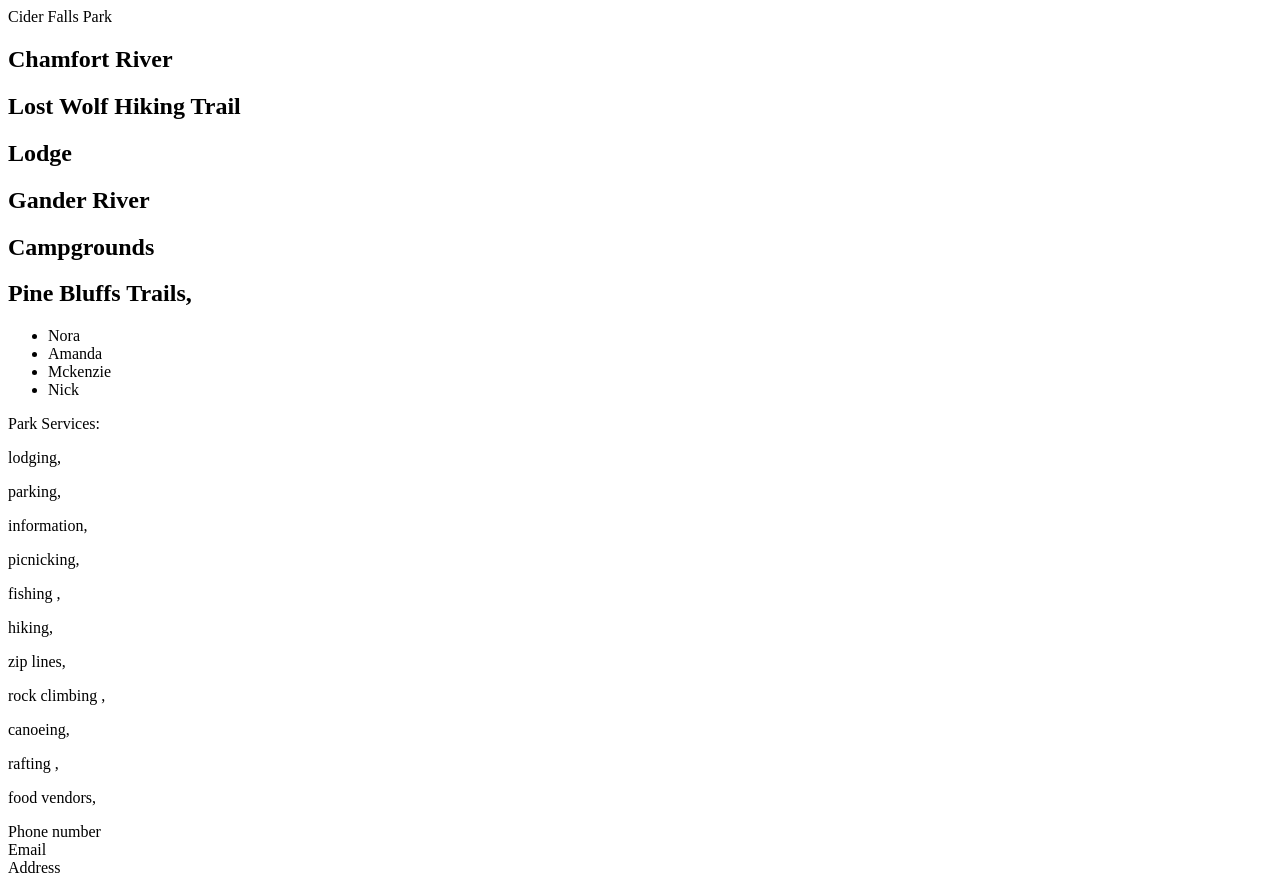
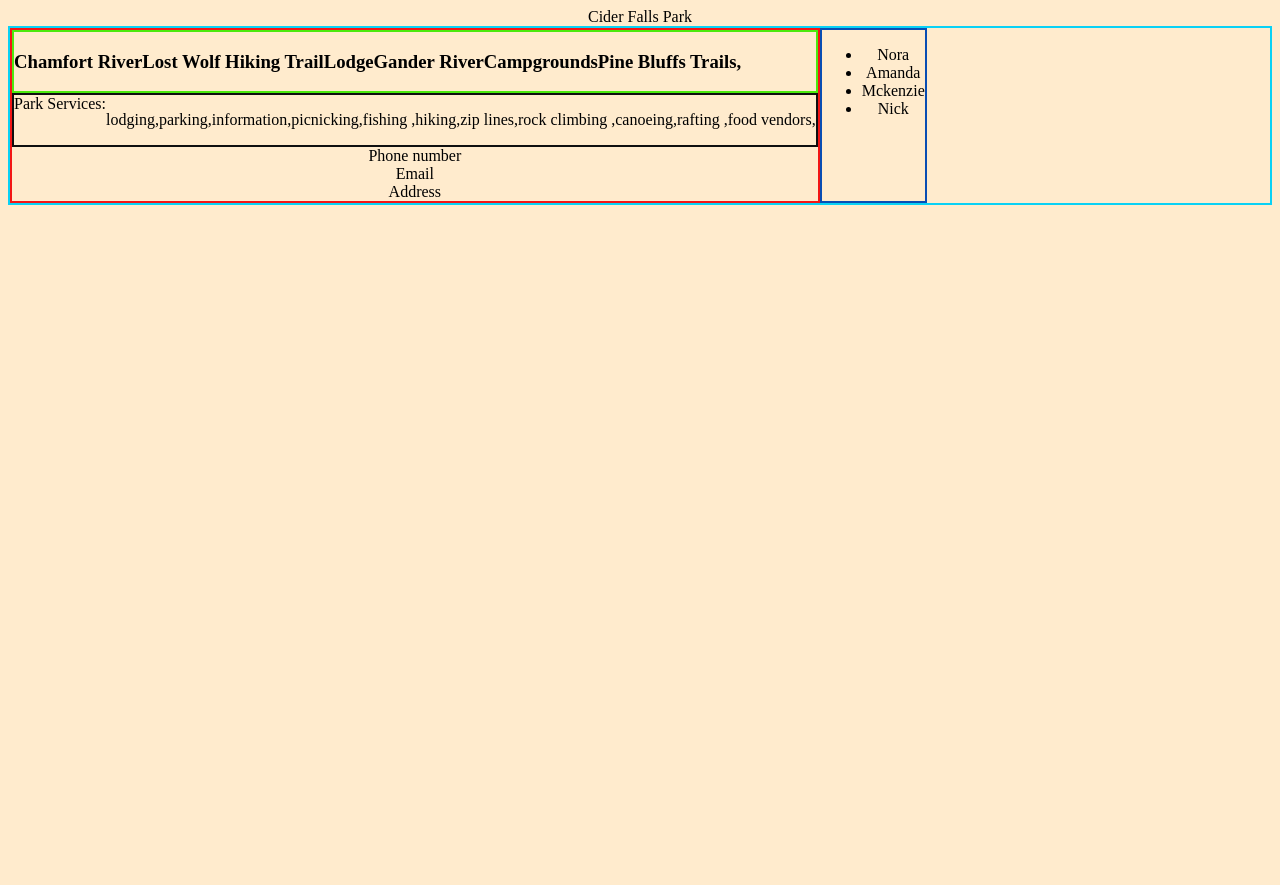
Before and after one commit to TheOlDustyTrail/cider-falls, a plain HTML site: page index.html in a window 1280 px wide. After the commit the page ends 800 px from the top, so only its background shows below. Drawn offline with Linux system fonts and the light colour scheme.

Commit message:
css update

```diff
--- a/index.html
+++ b/index.html
@@ -12,11 +12,7 @@
     <main id="container">
 
     </main>
-    <aside class="contact">
-        <div>Phone number</div>
-        <div>Email</div>
-        <div>Address</div>
-    </aside>
+
     <script type="module" src="./scripts/main.js"></script>
 </body>
 
--- a/main.css
+++ b/main.css
@@ -0,0 +1,51 @@
+header {
+    text-align: center;
+}
+
+body {
+    background-color: blanchedalmond;
+    text-align: center;
+    font-size: medium;
+    /* display: flex;
+    justify-content: space-around;
+    align-items: ; */
+
+
+}
+
+#container {
+    display: flex;
+    border: 2px solid;
+    border-color: rgb(9, 209, 245);
+}
+
+.parkAreaService {
+
+
+    border: 2px solid;
+    border-color: rgb(243, 21, 21);
+
+
+}
+
+
+.parkArea {
+    display: flex;
+
+    border: 2px solid;
+    border-color: rgb(76, 233, 14);
+}
+
+.services {
+    display: flex;
+    border: 2px solid;
+    border-color: rgb(15, 15, 15);
+}
+
+.guests {
+
+
+    border: 2px solid;
+    border-color: rgb(9, 77, 179);
+
+}
--- a/scripts/database.js
+++ b/scripts/database.js
@@ -129,33 +129,96 @@ const database = {
     ],
     AreaServices: [{
         id: 1,
-        parkAreaID: 1,
+        parkAreaID: 3,
         serviceID: 1
 
-    }, {
+    },
+    {
         id: 2,
-        parkAreaID: 2,
-        serviceID: 2
+        parkAreaID: 5,
+        serviceID: 1
 
     }, {
         id: 3,
         parkAreaID: 3,
+        serviceID: 2
+
+    },
+    {
+        id: 4,
+        parkAreaID: 5,
+        serviceID: 2
+
+    }, {
+        id: 5,
+        parkAreaID: 3,
         serviceID: 3
 
     }, {
-        id: 4,
-        parkAreaID: 4,
+        id: 6,
+        parkAreaID: 5,
+        serviceID: 3
+
+    }, {
+        id: 7,
+        parkAreaID: 2,
         serviceID: 4
 
     }, {
-        id: 5,
-        parkAreaID: 5,
+        id: 8,
+        parkAreaID: 3,
+        serviceID: 4
+
+    }, {
+        id: 9,
+        parkAreaID: 6,
+        serviceID: 4
+
+    }, {
+        id: 10,
+        parkAreaID: 1,
+        serviceID: 5
+
+    },
+    {
+        id: 11,
+        parkAreaID: 4,
+        serviceID: 5
+
+    }, {
+        id: 12,
+        parkAreaID: 6,
         serviceID: 6
 
     }, {
-        id: 6,
+        id: 13,
+        parkAreaID: 2,
+        serviceID: 6
+
+    }, {
+        id: 14,
         parkAreaID: 6,
-        serviceID: 6
+        serviceID: 7
+
+    }, {
+        id: 15,
+        parkAreaID: 2,
+        serviceID: 8
+
+    }, {
+        id: 16,
+        parkAreaID: 1,
+        serviceID: 9
+
+    }, {
+        id: 17,
+        parkAreaID: 1,
+        serviceID: 10
+
+    }, {
+        id: 18,
+        parkAreaID: 6,
+        serviceID: 11
 
     },]
 
--- a/scripts/main.js
+++ b/scripts/main.js
@@ -7,9 +7,14 @@ import { displayedServices } from "./services.js"
 const mainContainer = document.querySelector("#container")
 
 const applicationHTML = `
-<section class="parkArea">${theParkAreas()}</section>
-<article class="guests">${Guests()}</article>
-<div>${displayedServices()}</div>
+<article class= "parkAreaService"><section class="parkArea">${theParkAreas()}</section>
+<div class = "services">${displayedServices()}</div>
+<aside class="contact">
+<div>Phone number</div>
+<div>Email</div>
+<div>Address</div>
+</aside></article>
+<section class="guests">${Guests()}</section>
 `
 
 
--- a/scripts/services.js
+++ b/scripts/services.js
@@ -62,7 +62,7 @@ document.addEventListener(
 
                 }
             }
-            window.alert(`${serviceName} is avilable in ${allMatchingParkAreas}`)
+            window.alert(`${serviceName} is avilable in  ${allMatchingParkAreas}`)
 
 
 
```
